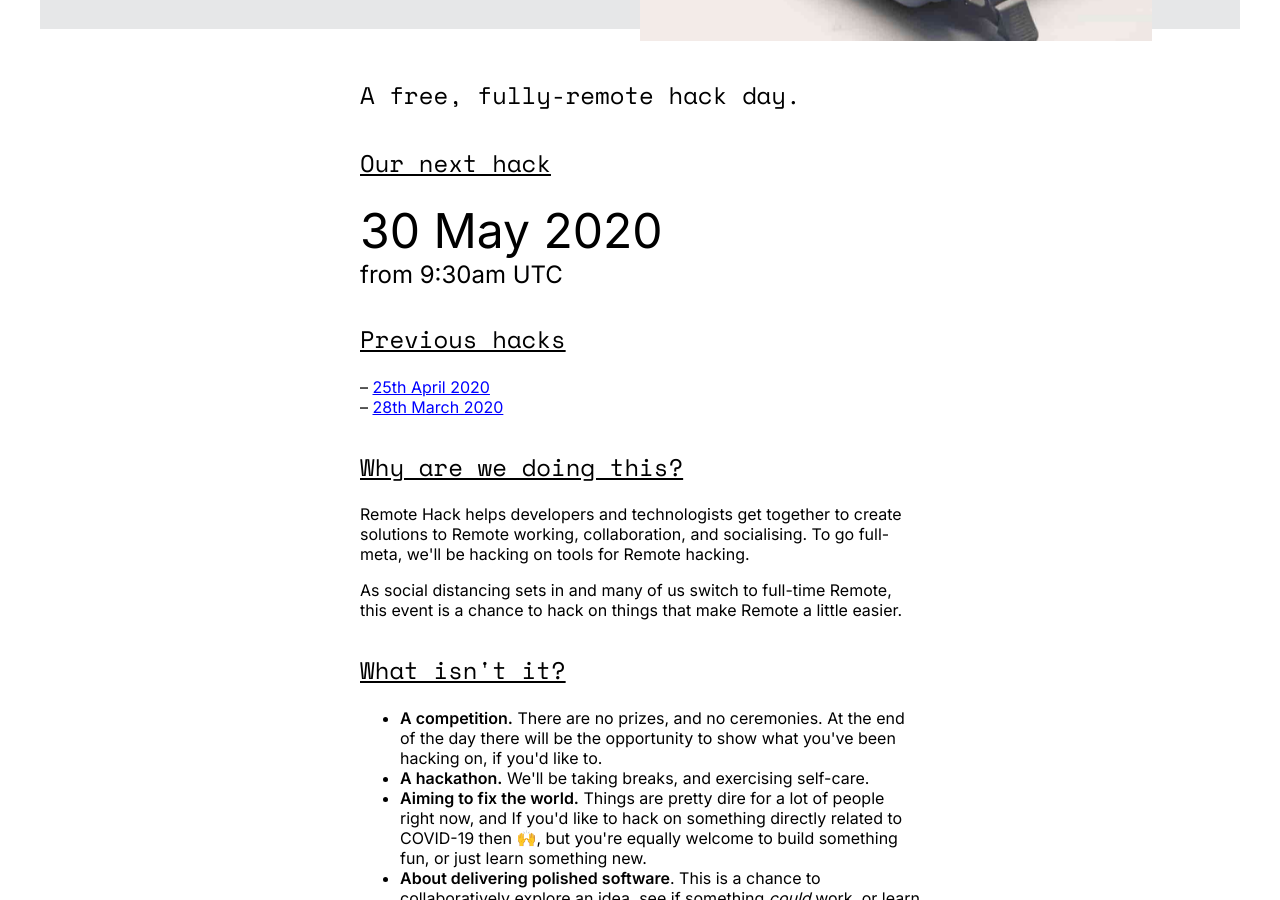
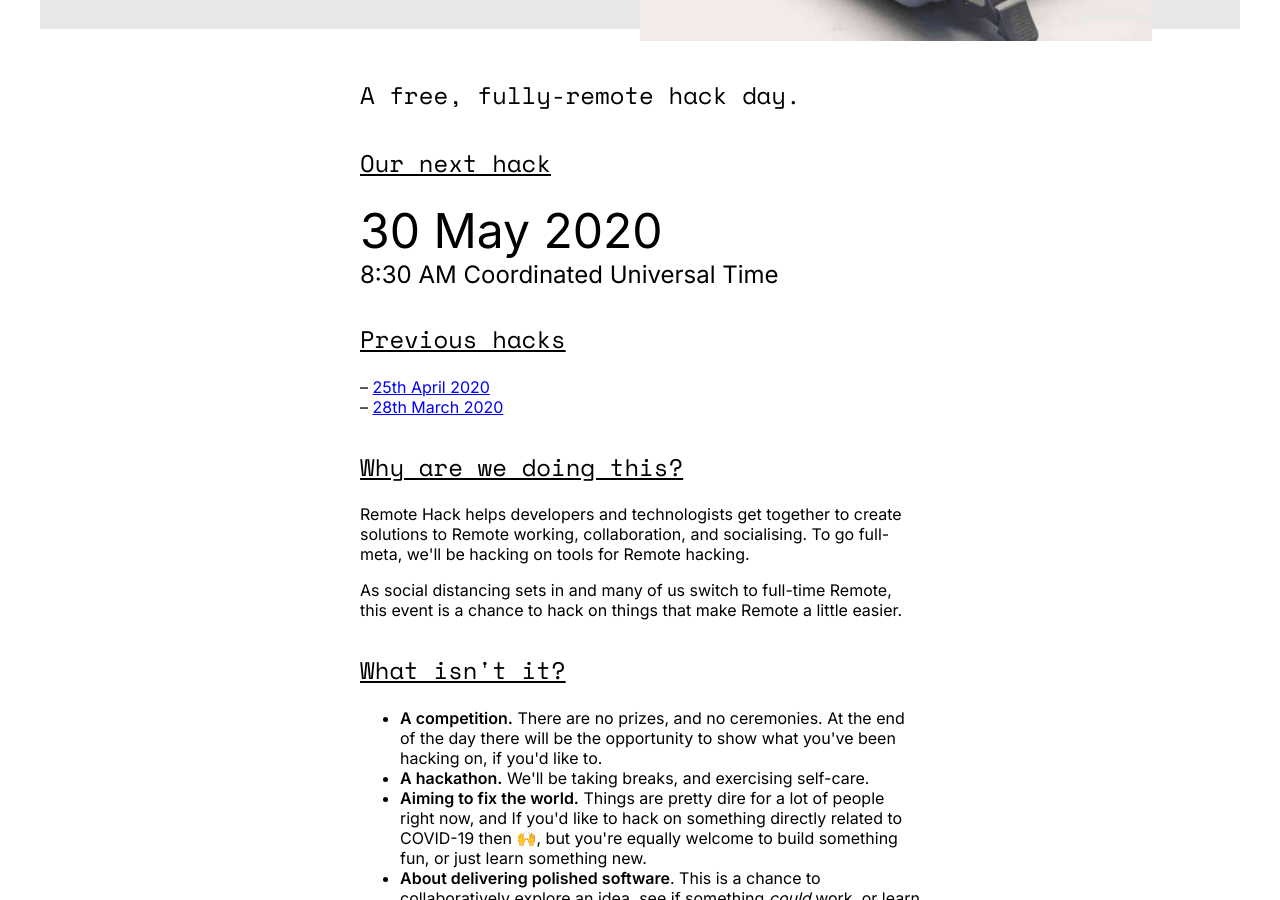
Before and after one commit to remotehack/remotehack.github.io, a Jekyll site: the page built from index.html, in a window 1280 px wide and 900 px high, scrolled down 487 px. Built offline with Jekyll 4.4.1, drawn with Linux system fonts in a browser that asks for light colours; some of the changed lines change nothing that is shown.

Commit message:
Use script to output in local format

```diff
--- a/index.html
+++ b/index.html
@@ -2,8 +2,8 @@
 layout: default
 show_header: true
 
-start: 2020-05-30T09:30Z
-end: 2020-05-30T17:30Z
+start: 2020-05-30T08:30Z
+end: 2020-05-30T16:30Z
 ---
 
 
@@ -18,7 +18,21 @@ end: 2020-05-30T17:30Z
     {{ page.start | date_to_long_string }}
 
     <span>
-      from {{ page.start | date: "%k:%M%P %Z"  %}}
+      <script>
+        document.currentScript.replaceWith(
+          document.createTextNode(
+            new Intl.DateTimeFormat('default', {
+              hour: 'numeric',
+              minute: 'numeric',
+              timeZoneName: 'long'
+            })
+              .format(new Date("{{page.start}}"))
+          )
+        )
+      </script>
+      <noscript>
+        {{ page.start | date: "%k:%M%P %Z"  %}}
+      </noscript>
     </span>
 
   </time>
```
